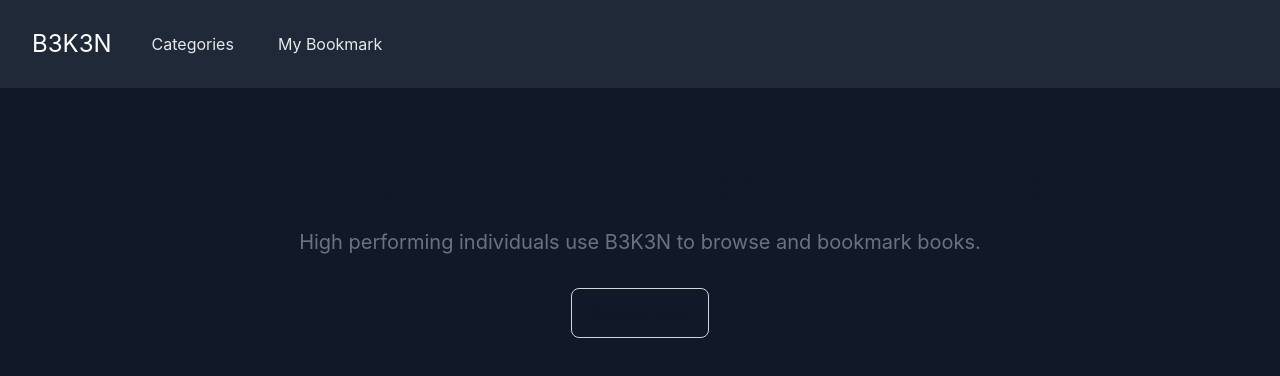
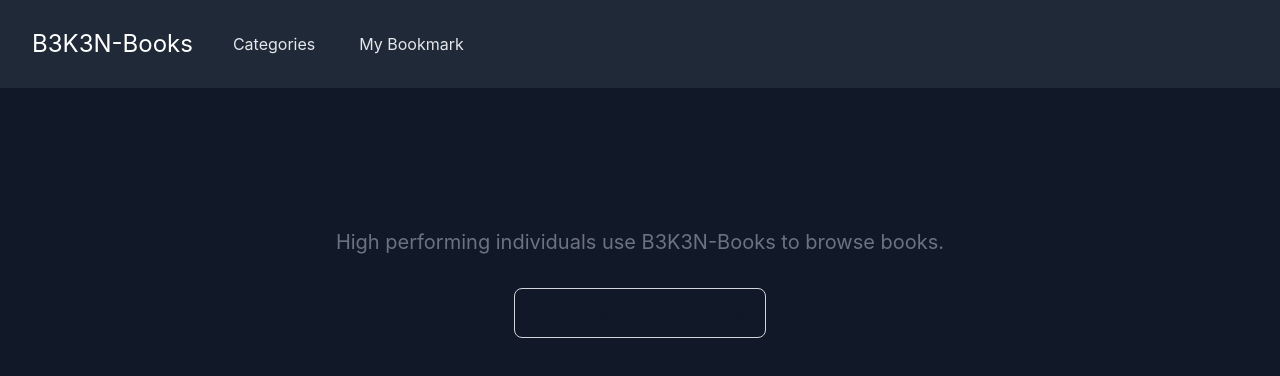
Before and after one commit to mar-sh/d-eall-fe-assignment, a Next.js app: page / in a window 1280 px wide. Shown: the top 376 px of the page. Built offline with nearby package versions, Linux system fonts and the light colour scheme.

Commit message:
update copy

```diff
--- a/components/headerDefault.js
+++ b/components/headerDefault.js
@@ -23,7 +23,7 @@
           href="/"
         >
           <span className="text-2xl pl-2">
-            <i className="em em-grinning"></i> B3K3N
+            <i className="em em-grinning"></i> B3K3N-Books
           </span>
         </NextLink>
       </div>
--- a/components/heroSection.js
+++ b/components/heroSection.js
@@ -9,15 +9,14 @@
           The best place to browse books
         </h1>
         <p className="mb-8 text-lg font-normal text-gray-500 lg:text-xl sm:px-16 xl:px-48 dark:text-gray-400">
-          High performing individuals use B3K3N to browse and bookmark
-          books.
+          High performing individuals use B3K3N-Books to browse books.
         </p>
         <div className="flex flex-col mb-8 lg:mb-16 space-y-4 sm:flex-row sm:justify-center sm:space-y-0 sm:space-x-4">
           <NextLink
             className="inline-flex justify-center items-center py-3 px-5 text-base font-medium text-center text-gray-900 rounded-lg border border-gray-300 hover:bg-gray-100 focus:ring-4 focus:ring-gray-100 dark:text-white dark:border-gray-700 dark:hover:bg-gray-700 dark:focus:ring-gray-800"
             href="/categories"
           >
-            Browse Now
+            Browse and Bookmark Now
           </NextLink>
         </div>
       </div>
```
